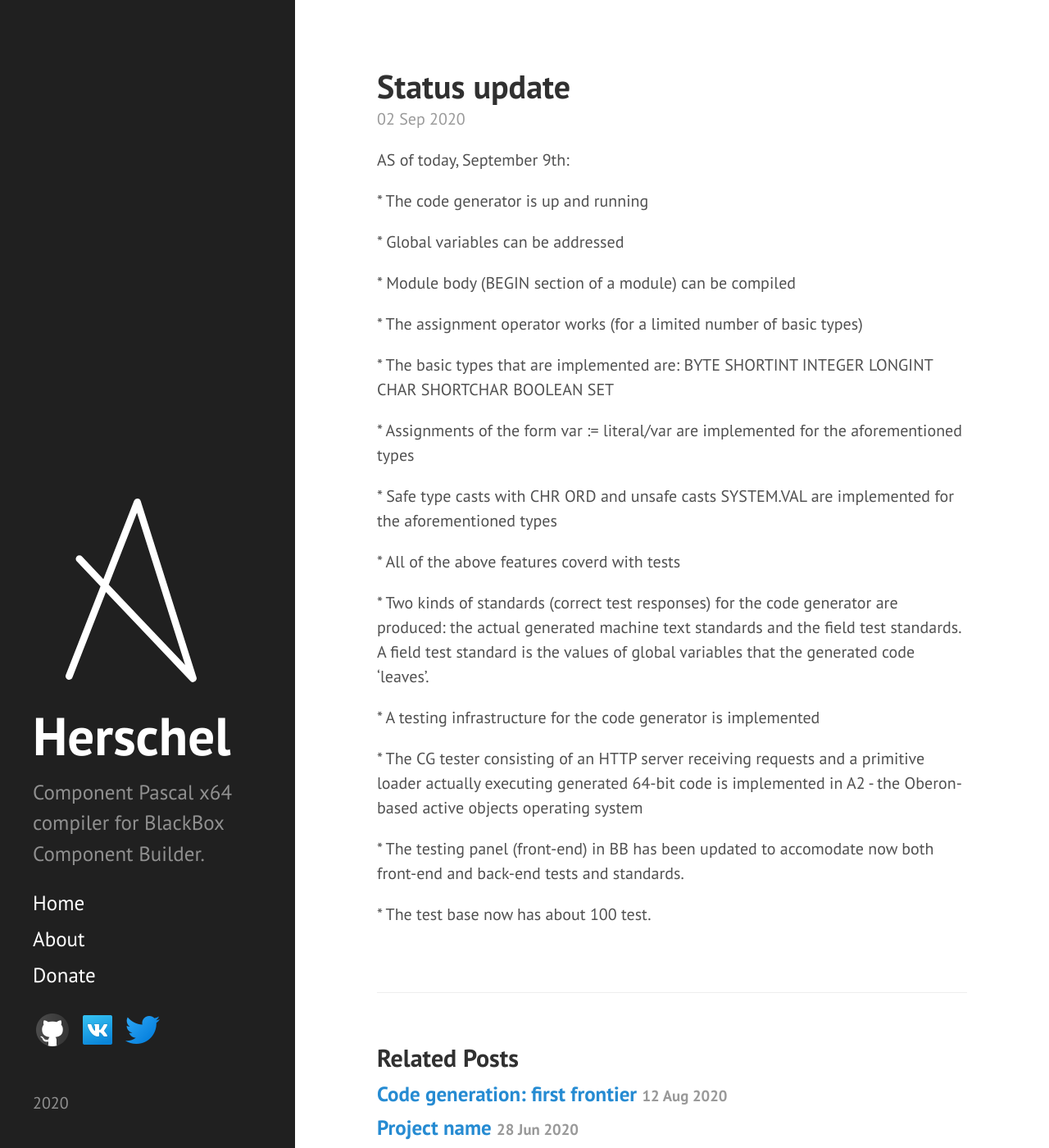
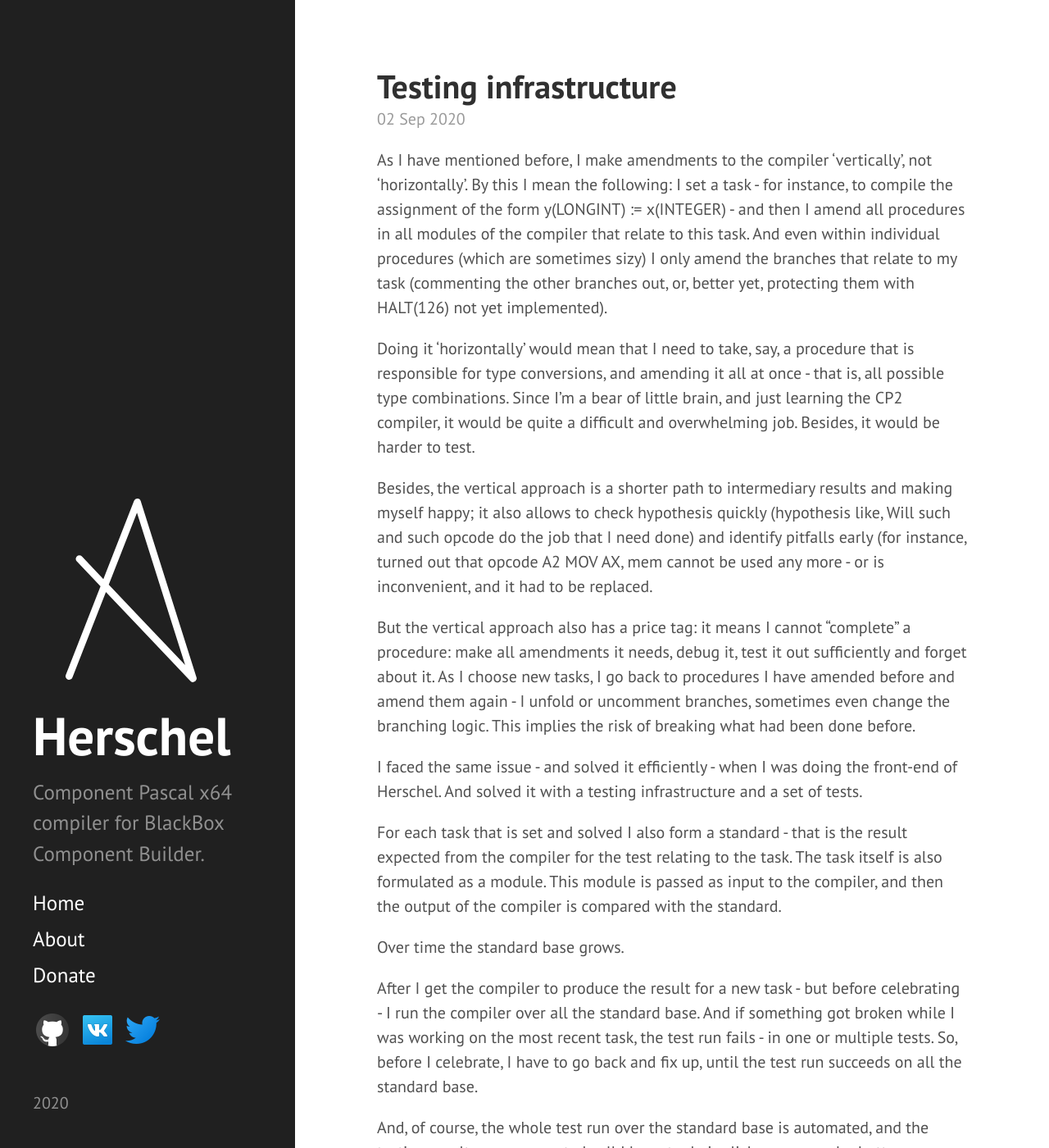
Before and after one commit to bbcb/bbcb.github.io, a Jekyll site: the page built from _posts/2020-09-02-post.md, in a window 1280 px wide and 1400 px high. Shown: the whole window at 82% size. Built offline with Jekyll 4.4.1, drawn with Linux system fonts in a browser that asks for light colours; some of the changed text lies outside the part shown.

Commit message:
Update Sep 09a

```diff
--- a/_posts/2020-09-02-post.md
+++ b/_posts/2020-09-02-post.md
@@ -1,33 +1,23 @@
 ---
 layout: post
-title: Status update
+title: Testing infrastructure
 ---
+As I have mentioned before, I make amendments to the compiler 'vertically', not 'horizontally'\. By this I mean the following: I set a task \- for instance, to compile the assignment of the form y\(LONGINT\) := x\(INTEGER\) \- and then I amend all procedures in all modules of the compiler that relate to this task\. And even within individual procedures \(which are sometimes sizy\) I only amend the branches that relate to my task \(commenting the other branches out, or, better yet, protecting them with HALT\(126\) not yet implemented\)\.
 
+Doing it 'horizontally' would mean that I need to take, say, a procedure that is responsible for type conversions, and amending it all at once \- that is, all possible type combinations\. Since I'm a bear of little brain, and just learning the CP2 compiler, it would be quite a difficult and overwhelming job\. Besides, it would be harder to test\.
 
-AS of today, September 9th:
+Besides, the vertical approach is a shorter path to intermediary results and making myself happy; it also allows to check hypothesis quickly \(hypothesis like, Will such and such opcode do the job that I need done\) and identify pitfalls early \(for instance, turned out that opcode A2 MOV AX, mem cannot be used any more \- or is inconvenient, and it had to be replaced\.
 
-\* The code generator is up and running
+But the vertical approach also has a price tag: it means I cannot "complete" a procedure: make all amendments it needs, debug it, test it out sufficiently and forget about it\. As I choose new tasks, I go back to procedures I have amended before and amend them again \- I unfold or uncomment branches, sometimes even change the branching logic\. This implies the risk of breaking what had been done before\.
 
-\* Global variables can be addressed
+I faced the same issue \- and solved it efficiently \- when I was doing the front\-end of Herschel\. And solved it with a testing infrastructure and a set of tests\.
 
-\* Module body \(BEGIN section of a module\) can be compiled
+For each task that is set and solved I also form a standard \- that is the result expected from the compiler for the test relating to the task\. The task itself is also formulated as a module\. This module is passed as input to the compiler, and then the output of the compiler is compared with the standard\.
 
-\* The assignment operator works \(for a limited number of basic types\)
+Over time the standard base grows\.
 
-\* The basic types that are implemented are: BYTE SHORTINT INTEGER LONGINT CHAR SHORTCHAR BOOLEAN SET
+After I get the compiler to produce the result for a new task \- but before celebrating \- I run the compiler over all the standard base\. And if something got broken while I was working on the most recent task, the test run fails \- in one or multiple tests\. So, before I celebrate, I have to go back and fix up, until the test run succeeds on all the standard base\.
 
-\* Assignments of the form var := literal/var are implemented for the aforementioned types
+And, of course, the whole test run over the standard base is automated, and the testing results are aggregated \- all I have to do is click a commander button\.
 
-\* Safe type casts with CHR ORD and unsafe casts SYSTEM\.VAL are implemented for the aforementioned types
-
-\* All of the above features coverd with tests
-
-\* Two kinds of standards \(correct test responses\) for the code generator are produced: the actual generated machine text standards and the field test standards\. A field test standard is the values of global variables that the generated code 'leaves'\.
-
-\* A testing infrastructure for the code generator is implemented
-
-\* The CG tester consisting of an HTTP server receiving requests and a primitive loader actually executing generated 64\-bit code is implemented in A2 \- the Oberon\-based active objects operating system
-
-\* The testing panel \(front\-end\) in BB has been updated to accomodate now both front\-end and back\-end tests and standards\.
-
-\* The test base now has about 100 test\.
+I will implement a similar testing infrastructure now for the Herschel backend \- the code generator\.
```
Also changed, not shown: Donate.md (+4 -2 lines), _posts/2020-09-09-post.md (added, +33 -0 lines).
